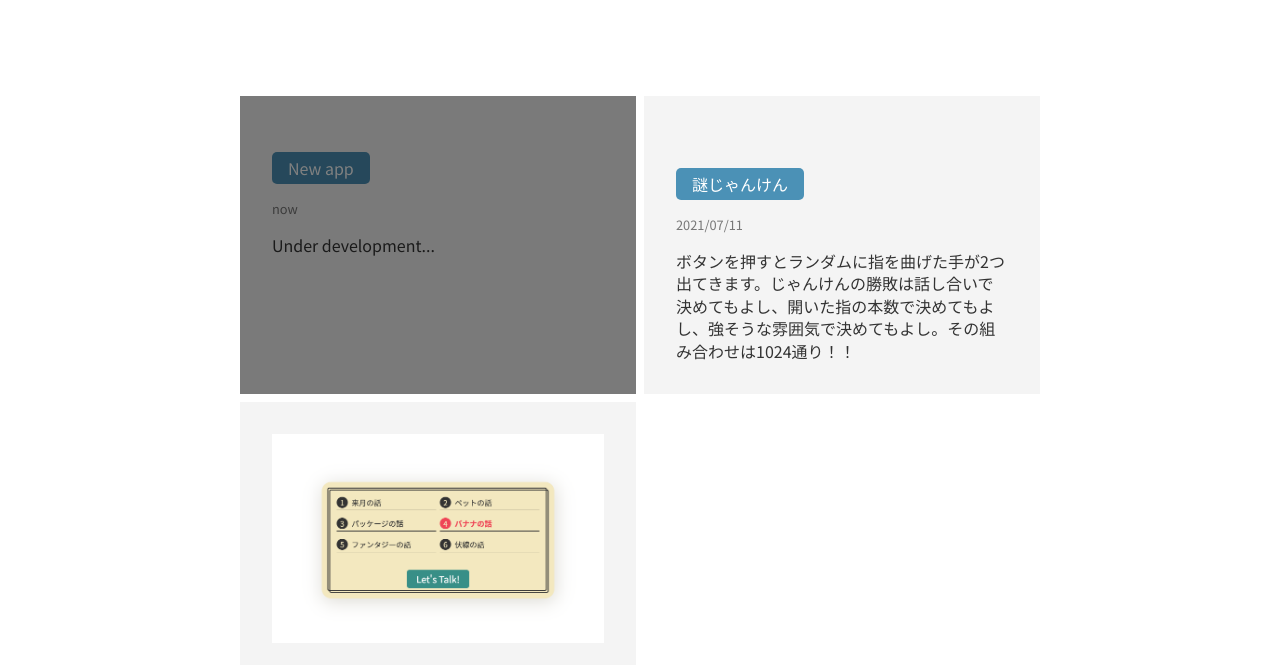
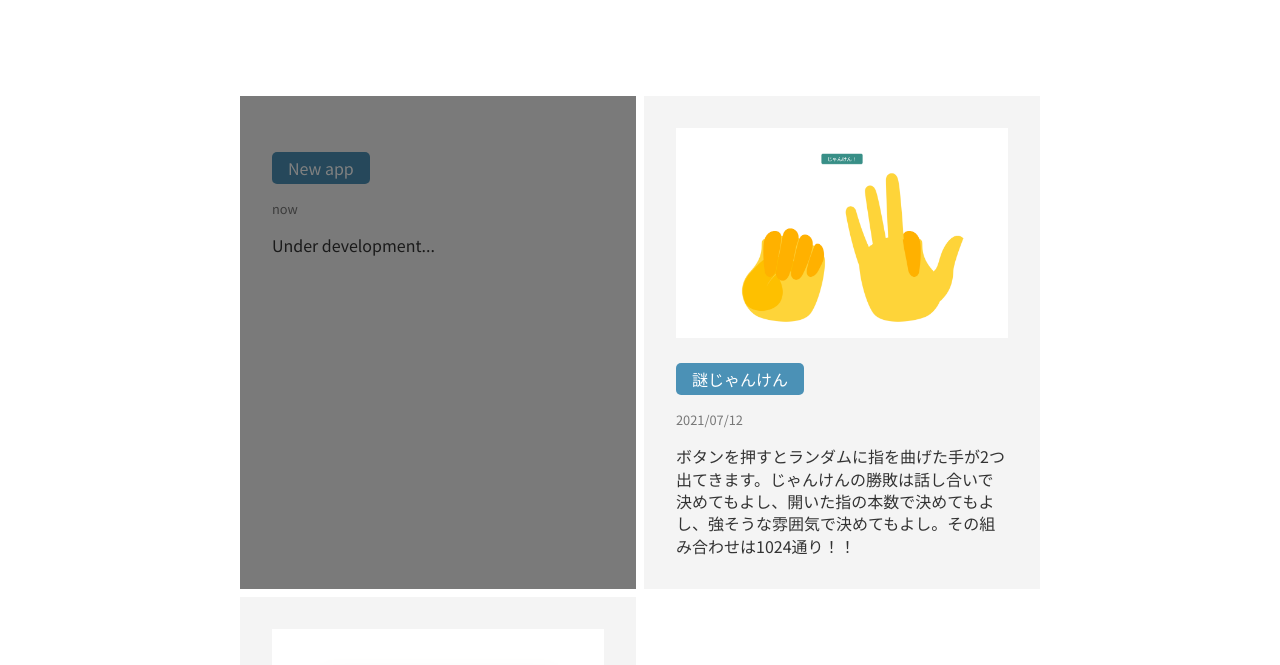
Before and after one commit to dg4-design/apps, a plain HTML site: page index.html in a window 1280 px wide. Shown: the part 74-739 px from the top of the page. Drawn offline with Linux system fonts and the light colour scheme.

Commit message:
fix: 説明画像を追加、日付を修正

```diff
--- a/index.html
+++ b/index.html
@@ -40,7 +40,7 @@
             </div>
             <div class="over is-flex">
               <a class="btn" href="/janken/">謎じゃんけん</a>
-              <p class="create-at">2021/07/11</p>
+              <p class="create-at">2021/07/12</p>
               <p>ボタンを押すとランダムに指を曲げた手が2つ出てきます。じゃんけんの勝敗は話し合いで決めてもよし、開いた指の本数で決めてもよし、強そうな雰囲気で決めてもよし。その組み合わせは1024通り！！</p>
             </div>
           </div>
```
Also changed, not shown: image/janken-desc.png (added).
